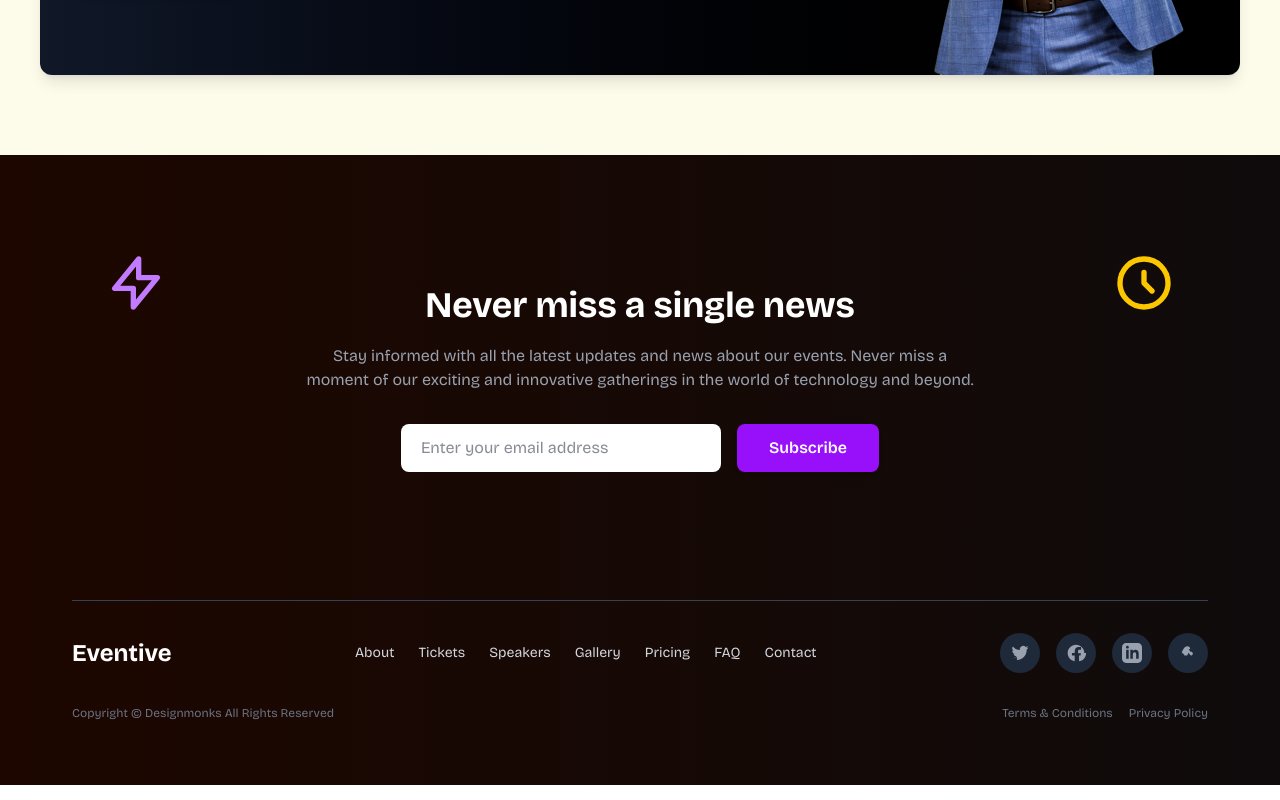
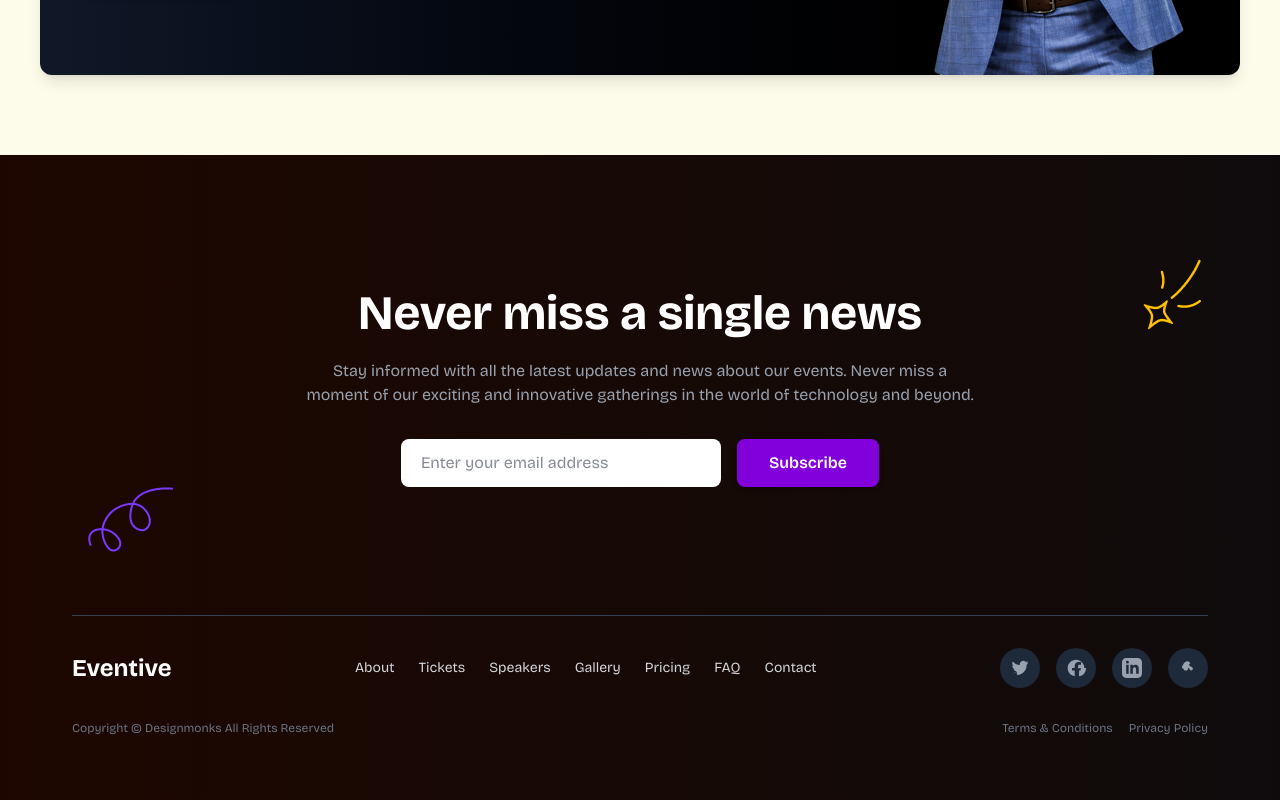
Before and after one commit to DsDigitalz/Event-Website, a React (Vite) app: page / in a window 1280 px wide. Shown: the part 6826-7626 px from the top of the page. Built offline with nearby package versions, Linux system fonts and the light colour scheme.

Commit message:
modified Footer.jsx

```diff
--- a/src/Components/Footer.jsx
+++ b/src/Components/Footer.jsx
@@ -2,11 +2,11 @@ import React from "react";
 
 function Footer() {
   return (
-    <footer className=" bg-gradient-to-l from-[#0F0B0C] to-[#1d0600] text-gray-300 py-16 px-4 sm:px-6 lg:px-8">
+    <footer className="relative bg-gradient-to-l from-[#0F0B0C] to-[#1d0600] text-gray-300 py-10 lg:py-16 px-4 sm:px-6 lg:px-8">
       <div className="max-w-[1440px] lg:px-10 mx-auto">
         {/* Newsletter Section */}
-        <div className="relative text-center py-16 px-4 mb-16 ">
-          <h2 className="text-3xl md:text-4xl font-bold text-white mb-4 leading-tight">
+        <div className="relative text-center lg:py-16 px-4 mb-16 ">
+          <h2 className="text-3xl md:text-4xl lg:text-5xl font-bold text-white mb-4 leading-tight">
             Never miss a single news
           </h2>
           <p className="max-w-2xl mx-auto text-gray-400 mb-8">
@@ -20,37 +20,13 @@ function Footer() {
               placeholder="Enter your email address"
               className="w-full bg-white sm:w-80 px-5 py-3 text-gray-900 rounded-lg focus:outline-none focus:ring-2 focus:ring-purple-500"
             />
-            <button className="w-full sm:w-auto px-8 py-3 bg-purple-600 text-white font-semibold rounded-lg shadow-md hover:bg-purple-700 transition-colors">
+            <button className="w-full sm:w-auto px-8 py-3 bg-purple-700 text-white font-semibold rounded-lg shadow-md hover:bg-purple-600 transition-colors">
               Subscribe
             </button>
           </div>
           {/* Decorative SVG elements (optional) */}
-          <svg
-            className="absolute top-8 left-8 w-16 h-16 text-purple-400"
-            fill="none"
-            viewBox="0 0 24 24"
-            stroke="currentColor"
-            strokeWidth="2"
-          >
-            <path
-              strokeLinecap="round"
-              strokeLinejoin="round"
-              d="M13 10V3L4 14h7v7l9-11h-7z"
-            />
-          </svg>
-          <svg
-            className="absolute top-8 right-8 w-16 h-16 text-yellow-400"
-            fill="none"
-            viewBox="0 0 24 24"
-            stroke="currentColor"
-            strokeWidth="2"
-          >
-            <path
-              strokeLinecap="round"
-              strokeLinejoin="round"
-              d="M12 8v4l3 3m6-3a9 9 0 11-18 0 9 9 0 0118 0z"
-            />
-          </svg>
+          <img src="herovector1.png" alt="" className="absolute hidden lg:block" />
+          <img src="speakericon1.png" alt="" className="absolute right-0 top-10 hidden lg:block" />
         </div>
 
         {/* Footer Navigation and Social Icons */}
```
